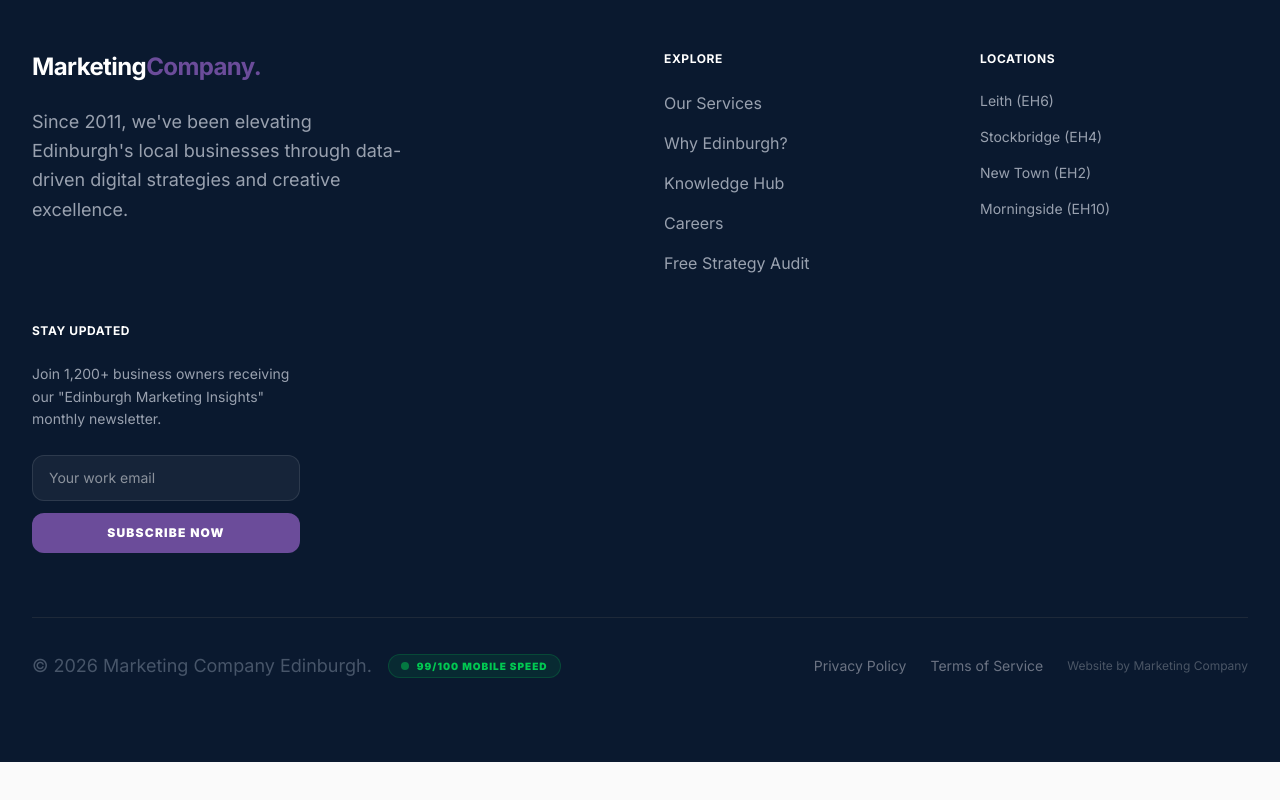
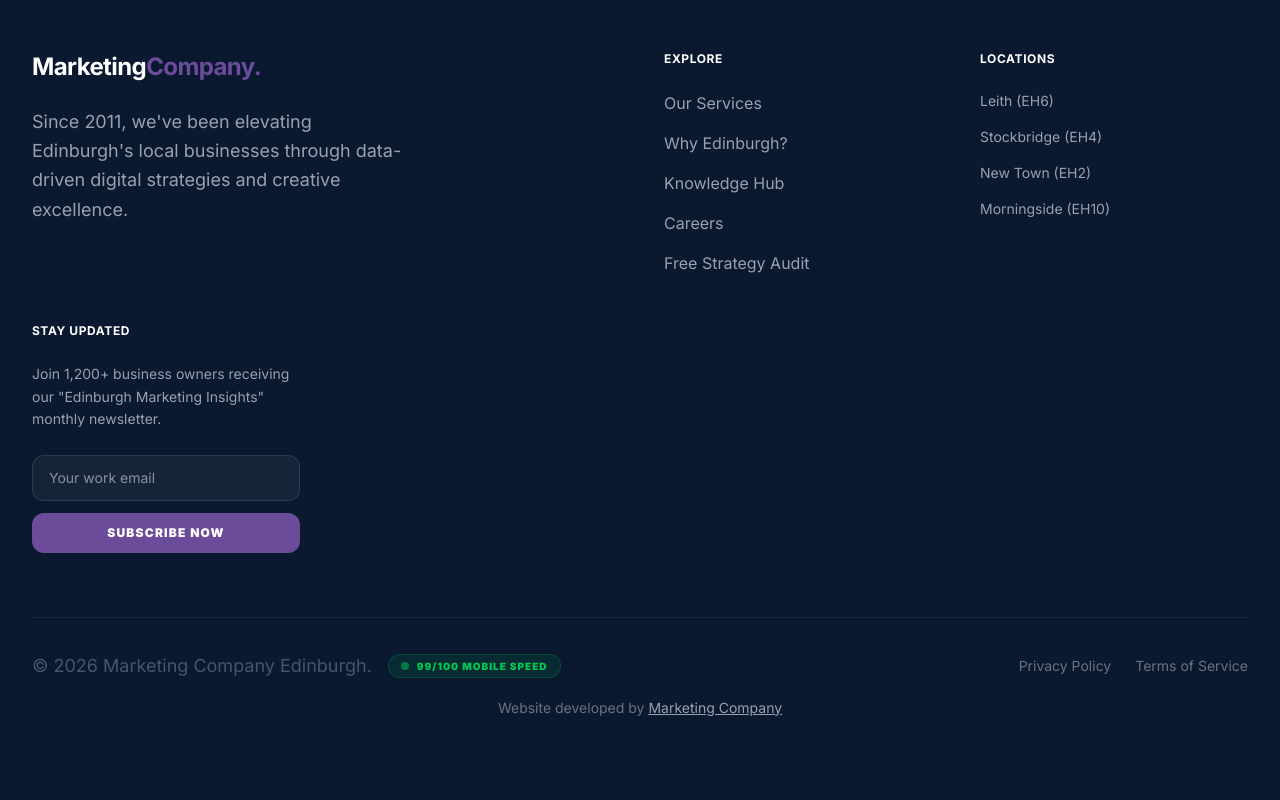
Before and after one commit to MarketingCo/edinburgh-marketing-website, an Astro site: page /blog in a window 1280 px wide. Shown: the part 1265-2065 px from the top of the page. Before the commit the page ends 2027 px from the top, so only its background shows below. Built offline with nearby package versions, Linux system fonts and the light colour scheme; Astro itself is replaced by a stand-in of ours.

Commit message:
design: remove affiliation content, standardise footer attribution

```diff
--- a/src/layouts/Layout.astro
+++ b/src/layouts/Layout.astro
@@ -162,8 +162,10 @@ const { title, description } = Astro.props;
 					<div class="flex flex-wrap items-center gap-x-6 gap-y-2 mt-4 md:mt-0">
 						<a href="/privacy-policy" class="hover:text-white transition-colors">Privacy Policy</a>
 						<a href="/terms" class="hover:text-white transition-colors">Terms of Service</a>
-						<span class="text-gray-600 text-xs">Website by Marketing Company</span>
 					</div>
+				</div>
+				<div>
+					<p class="text-sm text-center py-4 text-gray-500">Website developed by <a href="https://marketing-company.co.uk" target="_blank" rel="noopener noreferrer" class="text-gray-400 hover:text-white transition-colors underline">Marketing Company</a></p>
 				</div>
 			</div>
 		</footer>
```
